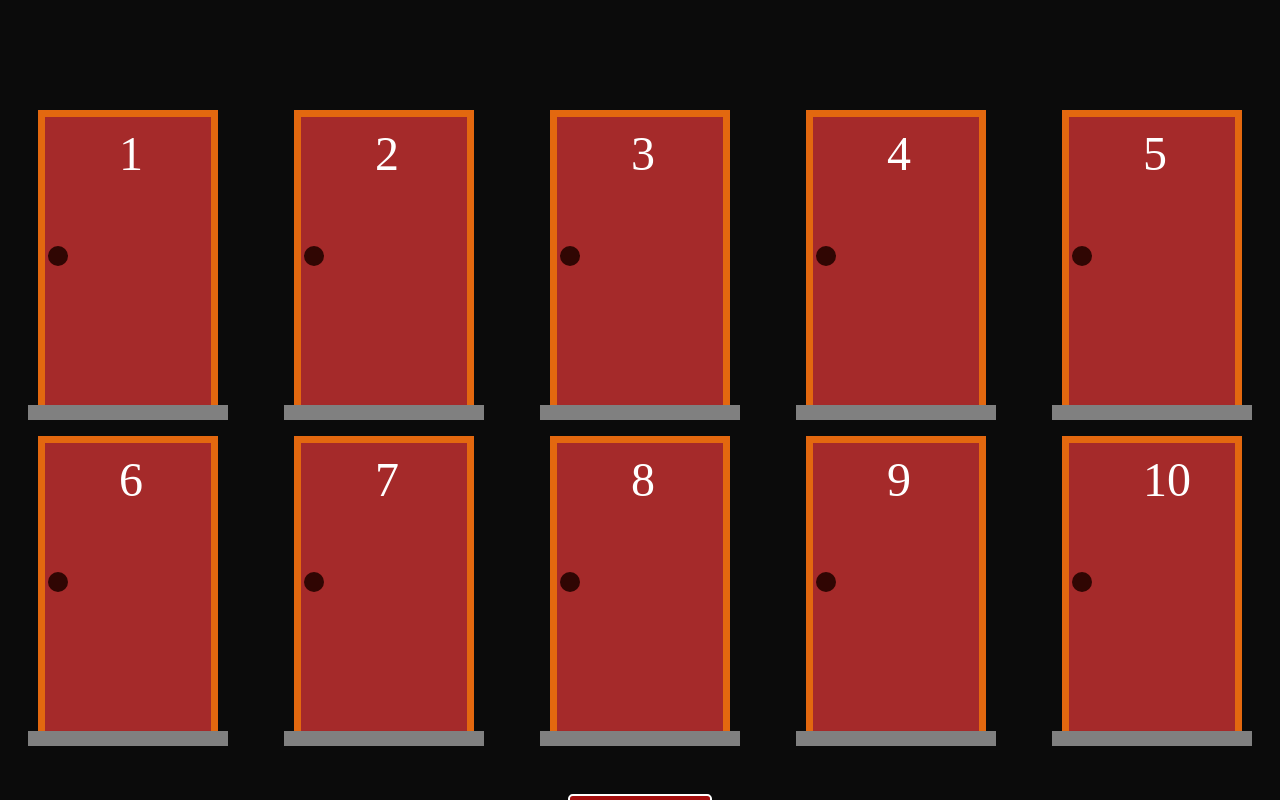
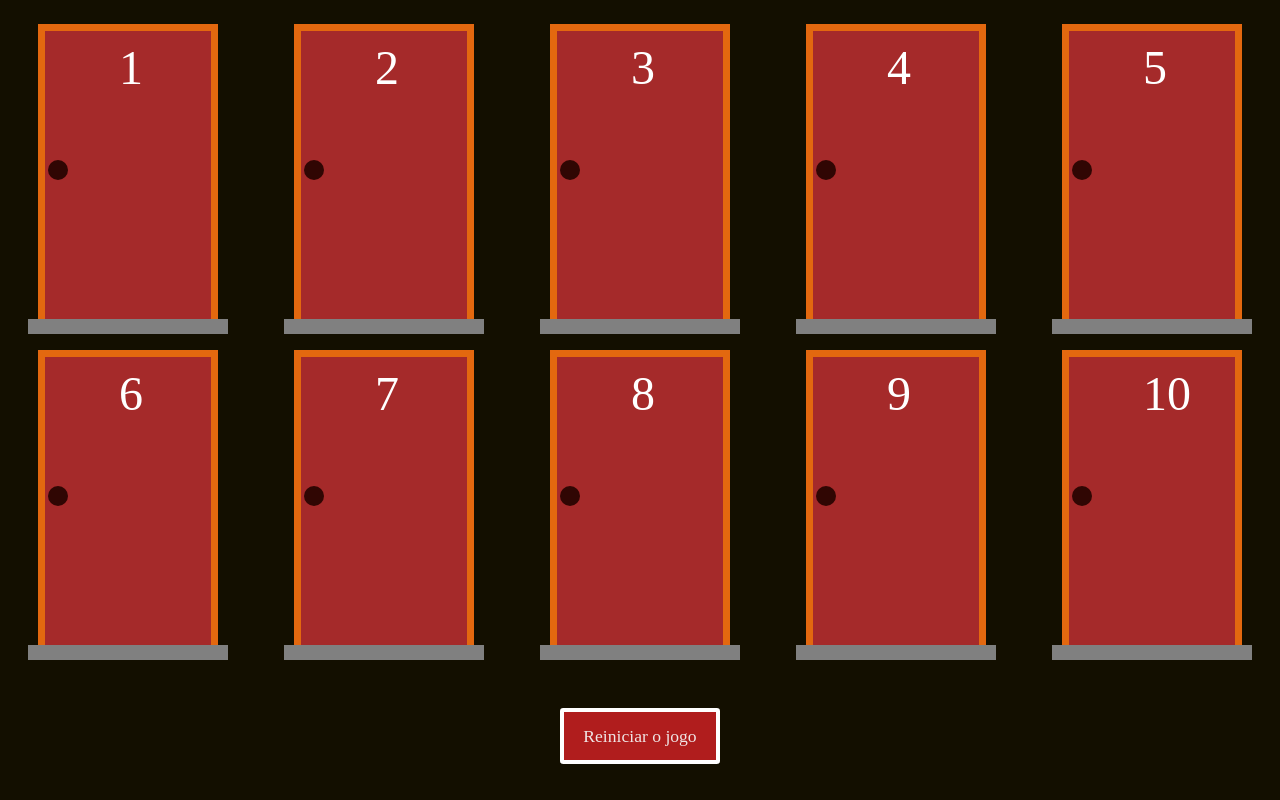
Before and after one commit to Josue-Mendes-Sales-Jr-dev/monty-hall, a Next.js app: page /jogo/10/4 in a window 1280 px wide. Built offline with nearby package versions, Linux system fonts and the light colour scheme.

Commit message:
add new styles

```diff
--- a/src/pages/index.tsx
+++ b/src/pages/index.tsx
@@ -6,6 +6,7 @@ import Link from 'next/link'
 export default function Home() {
 
   return(
+     <div className={styles.box}>
          <div className={styles.main}>
          <div className={styles.Qd1}>
            <Cartao Title="Monty Hall"/>
@@ -24,5 +25,6 @@ export default function Home() {
             </Cartao>
          </div>
           </div>
+  </div>
   )
 }
--- a/src/styles/Home.module.css
+++ b/src/styles/Home.module.css
@@ -1,10 +1,21 @@
+
+
+.box{
+  width: 100vw;
+  height: 100vh;
+  display: flex;
+  align-items: center;
+  justify-content: center;
+  background-image: url(https://awari.com.br/wp-content/uploads/2023/03/Monty-Hall.png);
+}
 .main{
   width: 400px;
   height: 400px;
   display: flex;
   flex-wrap: wrap;
   justify-content: center;
-  background-color: rgb(209, 196, 221);
+  background-color: rgb(64, 49, 1);
+
 }
 
 .Qd1{
--- a/src/styles/Jogo.module.css
+++ b/src/styles/Jogo.module.css
@@ -4,7 +4,8 @@
     display: flex;
     flex-direction: column;
     align-items: center;
-    background-color: rgb(11, 11, 11);
+    background-color: rgb(19, 15, 0);
+    overflow: auto;
 
 }
 
@@ -14,7 +15,7 @@
     display: flex;
     flex-wrap: wrap;
     justify-content: space-around;
-    padding-top: 12rem;
+    padding-top: 1rem;
     margin-bottom: .5rem;
 
   }
@@ -22,18 +23,22 @@
 .btn{
   color: rgb(239, 229, 229);
   font-size: 1.1rem;
-  background-color: rgb(165, 16, 16);
-  height: 4rem;
-  width: 9rem;
-  border-radius: .3rem;
-  border: 2px solid white;
+  background-color: rgb(176, 29, 29);
+  height: 3.5rem;
+  width: 10rem;
+  border-radius: .2rem;
+  border: 4px solid white;
   display: flex;
     flex-direction: column;
     align-items: center;
     justify-content: center;
     margin: 2rem;
 }
-
+.btn:hover{
+  background-color: rgb(201, 21, 21);
+  color: rgb(192, 192, 192);
+  transform: scale(1.1);
+}
 .a{
   text-decoration: none;cursor: pointer;
 
--- a/src/styles/globals.css
+++ b/src/styles/globals.css
@@ -10,9 +10,6 @@
 html, body {
   max-width: 100vw;
   height: 100%;
-  display: flex;
-  justify-content: center;
-  align-items: center;
+  background-color:'#000';
   overflow-x: hidden;
-  background-color:'#000';
 }
```
Lines whose indentation alone changed are shown as unchanged.
